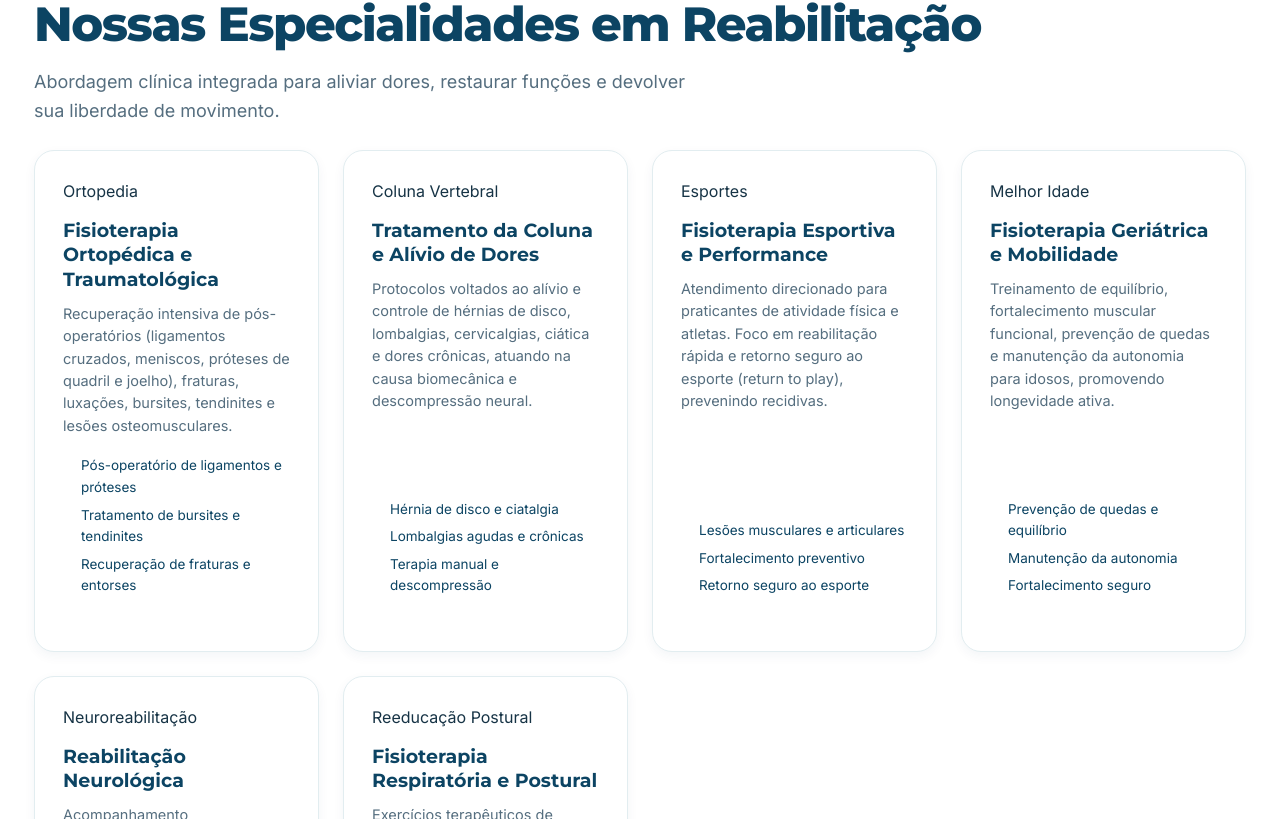
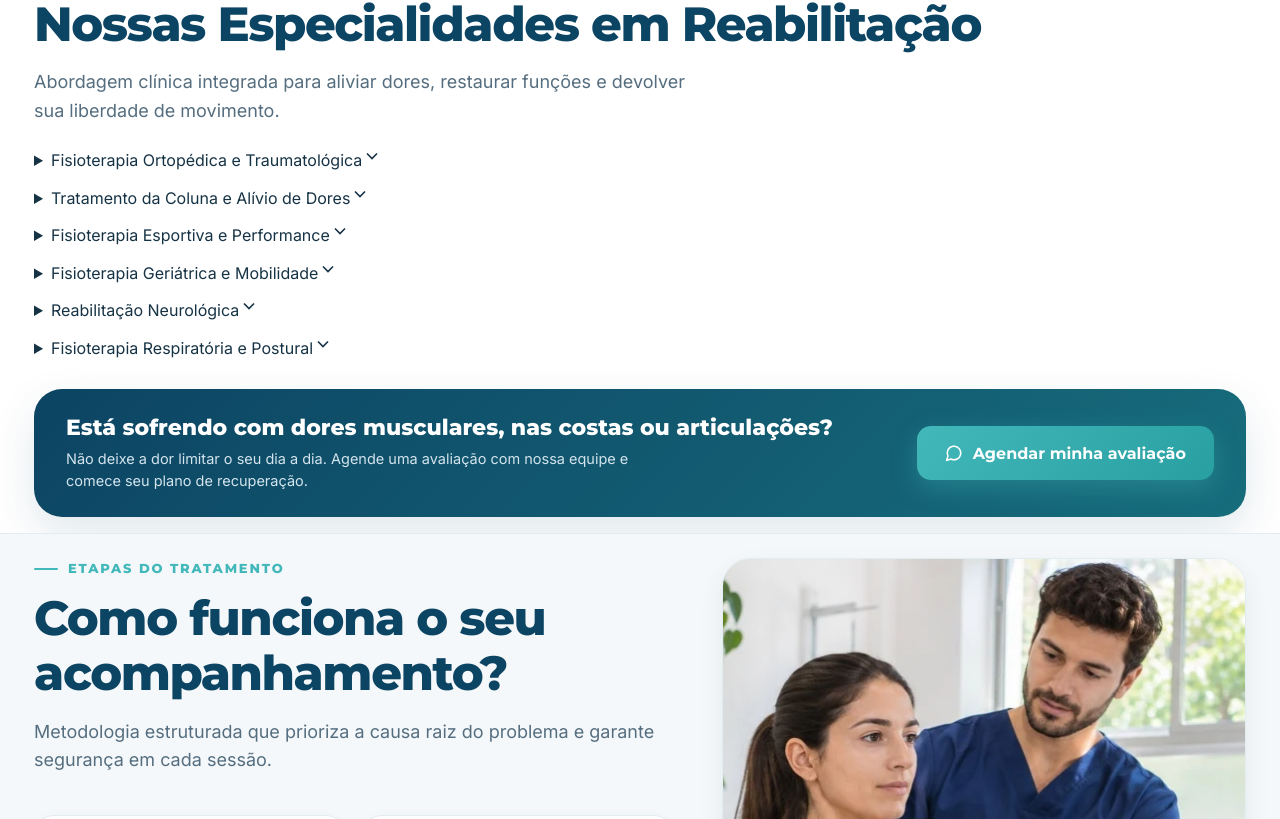
Before and after one commit to Karenfernandes20/nucleo-saude-mais, a Next.js app: page /fisioterapia in a window 1280 px wide. Shown: the part 1121-1940 px from the top of the page. Built offline with nearby package versions, Linux system fonts and the light colour scheme.

Commit message:
Replace physiotherapy treatment cards with expandable list

```diff
--- a/src/app/fisioterapia/page.tsx
+++ b/src/app/fisioterapia/page.tsx
@@ -240,21 +240,18 @@ export default function FisioterapiaPage() {
               Abordagem clínica integrada para aliviar dores, restaurar funções e devolver sua liberdade de movimento.
             </p>
 
-            <div className="subpage-cards-grid">
+            <div className="rehab-accordion" style={{display:'grid',gap:'10px',marginTop:'20px'}}>
               {rehabModalities.map((mod) => (
-                <article key={mod.id} className="subpage-card">
-                  <div className="badge-chip" style={{ width: 'fit-content', marginBottom: '14px' }}>
-                    {mod.badge}
+                <details key={mod.id} name="rehab-modalities" className="rehab-accordion-item">
+                  <summary>
+                    <span>{mod.title}</span>
+                    <svg className="rehab-chevron" width="20" height="20" viewBox="0 0 24 24" fill="none" stroke="currentColor" strokeWidth="2" aria-hidden="true"><path d="m6 9 6 6 6-6"/></svg>
+                  </summary>
+                  <div className="rehab-accordion-content">
+                    <p>{mod.desc}</p>
+                    <ul>{mod.highlights.map((h) => <li key={h}>{h}</li>)}</ul>
                   </div>
-                  <h3 className="subpage-card-title">{mod.title}</h3>
-                  <p className="subpage-card-desc">{mod.desc}</p>
-                  <ul style={{ paddingLeft: '18px', marginBottom: '20px', fontSize: '0.84375rem', color: '#0C4463' }}>
-                    {mod.highlights.map((h) => (
-                      <li key={h} style={{ marginBottom: '6px' }}>{h}</li>
-                    ))}
-                  </ul>
-
-                </article>
+                </details>
               ))}
             </div>
 
```
